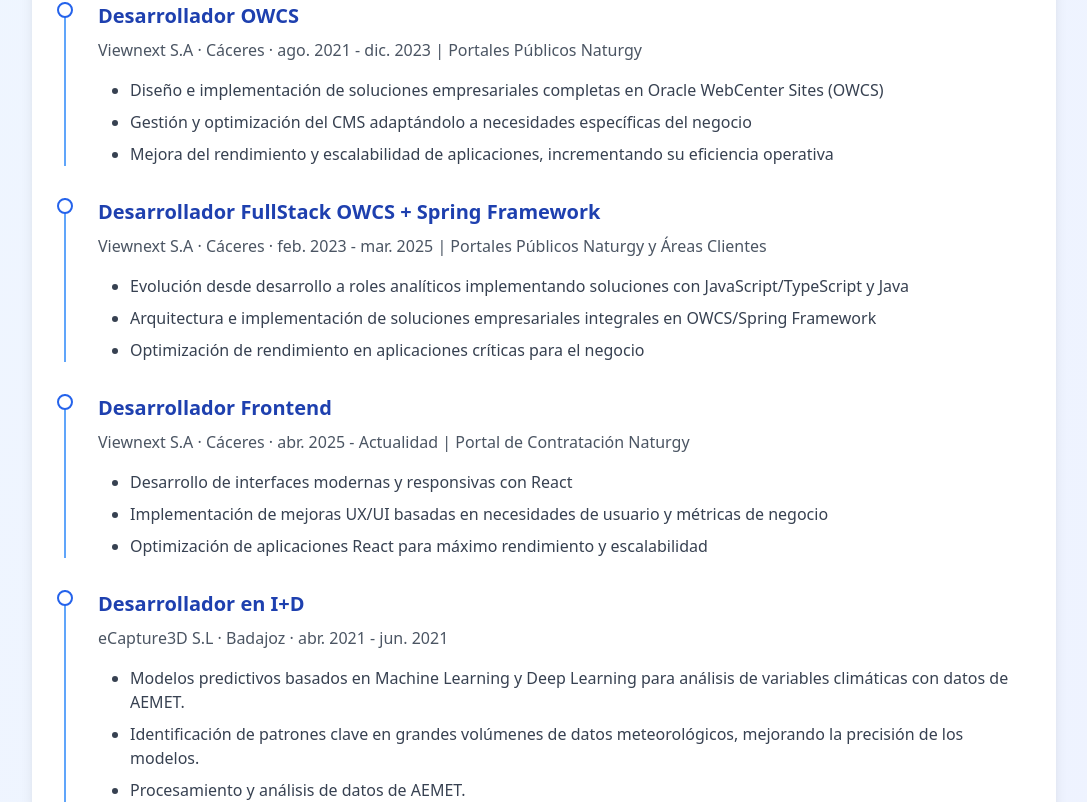
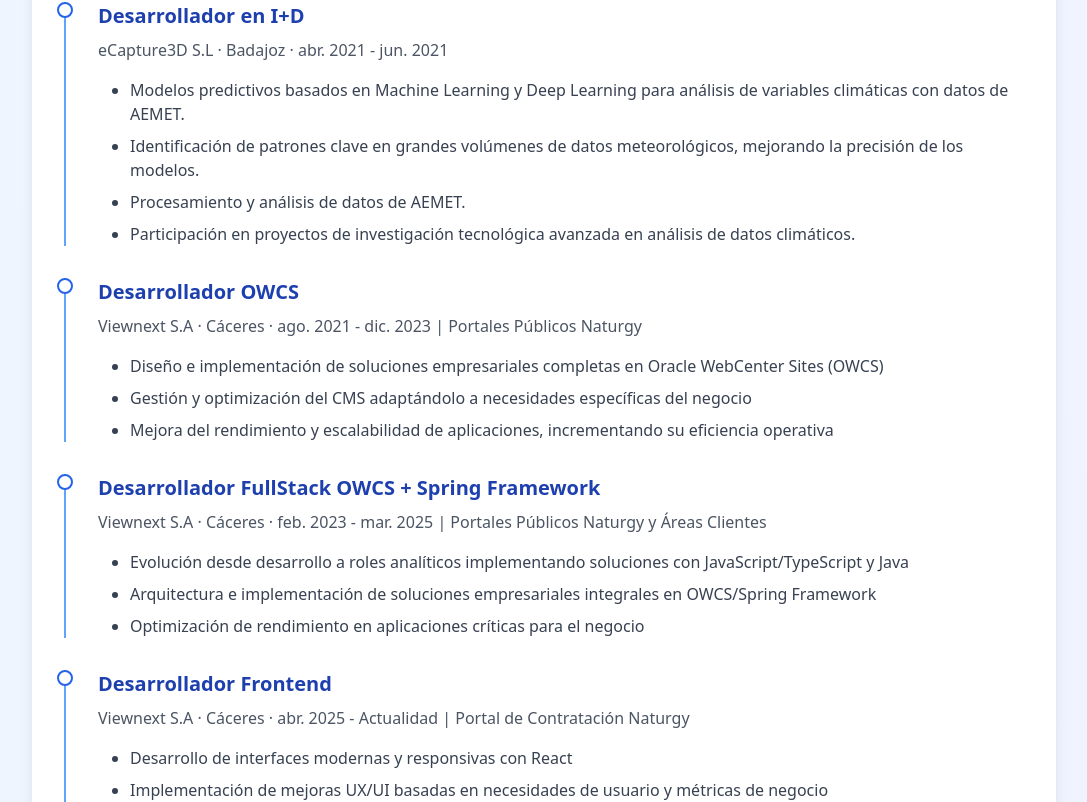
Before and after one commit to veriel-dev/web-minimalista, a React (Vite) app: page /curriculum-vitae in a window 1280 px wide. Shown: the part 1058-1860 px from the top of the page, without its empty margins (96-1183 px from the left). Built offline with nearby package versions, Linux system fonts and the light colour scheme.

Commit message:
Modificación Cv - 25/04/2025

```diff
--- /dev/null
+++ b/src/components/cvPage/AchievementsComponent.tsx
@@ -0,0 +1,25 @@
+import { Landmark } from 'lucide-react';
+import { cvPage } from '../../data/pages/cv';
+
+const AchievementsComponent = () => {
+  const { achievements } = cvPage;
+  return (
+    <section className="mb-12">
+      <div className="flex items-center gap-2 mb-6 border-b-2 border-blue-400 text-blue-600">
+        <Landmark className="w-5 h-5 text-blue-600" />
+        <h2 className="text-2xl font-bold">{achievements.title}</h2>
+      </div>
+      <div className="grid grid-cols-1 gap-6">
+        <ul className="mt-4 space-y-2 list-disc text-gray-700">
+          {achievements.expertise.map((item, index) => (
+            <li key={index} className="ml-8 list-item">
+              {item}
+            </li>
+          ))}
+        </ul>
+      </div>
+    </section>
+  );
+};
+
+export default AchievementsComponent;
--- /dev/null
+++ b/src/components/cvPage/LanguagesComponent.tsx
@@ -0,0 +1,24 @@
+import { Languages } from 'lucide-react';
+import { cvPage } from '../../data/pages/cv';
+
+const LanguagesComponent = () => {
+  const { languages } = cvPage;
+  return (
+    <section className="mb-12">
+      <div className="flex items-center gap-2 mb-6 border-b-2 border-blue-400 text-blue-600">
+        <Languages className="w-5 h-5 text-blue-600" />
+        <h2 className="text-2xl font-bold">{languages.title}</h2>
+      </div>
+      <div className="grid grid-cols-1 gap-6">
+        <ul className="mt-4 space-y-2 list-disc text-gray-700">
+          {languages.expertise.map((item, index) => (
+            <li key={index} className="ml-8 list-item">
+              {item}
+            </li>
+          ))}
+        </ul>
+      </div>
+    </section>
+  );
+};
+export default LanguagesComponent;
--- a/src/data/pages/cv.ts
+++ b/src/data/pages/cv.ts
@@ -1,129 +1,133 @@
-import { ChromeIcon, Database, Server } from "lucide-react";
+import { ChromeIcon, Database, Server } from 'lucide-react';
 
 export const cvPage = {
+  metadata: {
+    title: 'Veriel Dev | Curriculum Vitae',
+    description: 'Curriculum Vitae del desarrollador full stack Veriel.dev',
+    keywords: 'desarrollador full stack, desarrollo web, frontend, backend, cv, bases de datos',
+  },
   header: {
-    name: "Víctor Manuel Ordiales García",
-    job: "Full Stack Developer - Mid/Senior",
-    street: "Casar de Cáceres, Cáceres, España",
-    phone: "685394859",
-    email: "vmordiales@gmail.com",
-    linkedin: "https://www.linkedin.com/in/víctor-manuel-ordiales-garcía/",
-    gitHub: "https://github.com/veriel-dev",
-    web: "https://veriel.dev/"
+    name: 'Víctor Manuel Ordiales García',
+    job: 'Full Stack Developer - Mid/Senior',
+    street: 'Casar de Cáceres, Cáceres, España',
+    phone: '685394859',
+    email: 'vmordiales@gmail.com',
+    linkedin: 'https://www.linkedin.com/in/víctor-manuel-ordiales-garcía/',
+    gitHub: 'https://github.com/veriel-dev',
+    web: 'https://veriel.dev/',
   },
   about: {
-    title: "PERFIL PROFESIONAL",
-    text: "Desarrollador Full-Stack con más de 3 años de experiencia en entornos empresariales dinámicos, enfocado en el diseño, desarrollo e implementación de soluciones tecnológicas escalables y eficientes. He trabajado extensivamente en sistemas CMS empresariales (OWCS), desarrollando backend robusto con Spring Framework y creando interfaces frontend avanzadas utilizando JavaScript/TypeScript y web components, así como arquitecturas monolíticas y basadas en microservicios.",
-    text1: "Además, en mis proyectos personales, he ampliado mi stack tecnológico para incluir herramientas avanzadas como React , el runtime Node.js junto con frameworks como Nest y Next.js para el desarrollo backend y frontend, respectivamente. También cuento con experiencia en herramientas de construcción de sitios estáticos como Astro y la orquestación de contenedores con Docker . Esta combinación de experiencia profesional y personal me permite abordar proyectos desde múltiples perspectivas, garantizando soluciones innovadoras y eficientes para problemas complejos.",
+    title: 'PERFIL PROFESIONAL',
+    text: 'Desarrollador Full-Stack con más de 3 años de experiencia en entornos empresariales dinámicos, enfocado en el diseño, desarrollo e implementación de soluciones tecnológicas escalables y eficientes. He trabajado extensivamente en sistemas CMS empresariales (OWCS), desarrollando backend robusto con Spring Framework y creando interfaces frontend avanzadas utilizando JavaScript/TypeScript y web components, así como arquitecturas monolíticas y basadas en microservicios.',
+    text1:
+      'Además, en mis proyectos personales, he ampliado mi stack tecnológico para incluir herramientas avanzadas como React , el runtime Node.js junto con frameworks como Nest y Next.js para el desarrollo backend y frontend, respectivamente. También cuento con experiencia en herramientas de construcción de sitios estáticos como Astro y la orquestación de contenedores con Docker . Esta combinación de experiencia profesional y personal me permite abordar proyectos desde múltiples perspectivas, garantizando soluciones innovadoras y eficientes para problemas complejos.',
     expertise: [
-      "Diseño e implementación de soluciones web eficientes y escalables.",
-      "OWCS, Spring Framework, JavaScript/TypeScript, Java, Web Components, React, Node.js, Nest.js, Next.js, Astro, Docker.",
-      "Dominio de stack tecnológico completo y actualizado para desarrollo empresarial.",
-      "El uso de prácticas ágiles y la constante actualización del conocimiento técnico para ofrecer soluciones optimizadas y alineadas con las necesidades actuales del mercado."
-    ]
+      'Diseño e implementación de soluciones web eficientes y escalables.',
+      'OWCS, Spring Framework, JavaScript/TypeScript, Java, Web Components, React, Node.js, Nest.js, Next.js, Astro, Docker.',
+      'Dominio de stack tecnológico completo y actualizado para desarrollo empresarial.',
+      'El uso de prácticas ágiles y la constante actualización del conocimiento técnico para ofrecer soluciones optimizadas y alineadas con las necesidades actuales del mercado.',
+    ],
   },
   experience: {
-    title: "EXPERIENCIA PROFESIONAL",
+    title: 'EXPERIENCIA PROFESIONAL',
     jobs: [
       {
-        item: "Desarrollador OWCS",
-        project: 'Portales Públicos Naturgy',
-        company: "Viewnext S.A · Cáceres · ago. 2021 - dic. 2023 | Portales Públicos Naturgy",
+        item: 'Desarrollador en I+D',
+        company: 'eCapture3D S.L · Badajoz · abr. 2021 - jun. 2021',
         expertise: [
-          "Diseño e implementación de soluciones empresariales completas en Oracle WebCenter Sites (OWCS)",
-          "Gestión y optimización del CMS adaptándolo a necesidades específicas del negocio",
-          "Mejora del rendimiento y escalabilidad de aplicaciones, incrementando su eficiencia operativa",
-        ]
+          'Modelos predictivos basados en Machine Learning y Deep Learning para análisis de variables climáticas con datos de AEMET.',
+          'Identificación de patrones clave en grandes volúmenes de datos meteorológicos, mejorando la precisión de los modelos.',
+          'Procesamiento y análisis de datos de AEMET.',
+          'Participación en proyectos de investigación tecnológica avanzada en análisis de datos climáticos.',
+        ],
       },
       {
-        item: "Desarrollador FullStack OWCS + Spring Framework",
-        company: "Viewnext S.A · Cáceres · feb. 2023 - mar. 2025 | Portales Públicos Naturgy y Áreas Clientes",
+        item: 'Desarrollador OWCS',
+        project: 'Portales Públicos Naturgy',
+        company: 'Viewnext S.A · Cáceres · ago. 2021 - dic. 2023 | Portales Públicos Naturgy',
         expertise: [
-          "Evolución desde desarrollo a roles analíticos implementando soluciones con JavaScript/TypeScript y Java",
-          "Arquitectura e implementación de soluciones empresariales integrales en OWCS/Spring Framework",
-          "Optimización de rendimiento en aplicaciones críticas para el negocio",
-        ]
+          'Diseño e implementación de soluciones empresariales completas en Oracle WebCenter Sites (OWCS)',
+          'Gestión y optimización del CMS adaptándolo a necesidades específicas del negocio',
+          'Mejora del rendimiento y escalabilidad de aplicaciones, incrementando su eficiencia operativa',
+        ],
       },
       {
-        item: "Desarrollador Frontend",
-        company: "Viewnext S.A · Cáceres · abr. 2025 - Actualidad | Portal de Contratación Naturgy",
+        item: 'Desarrollador FullStack OWCS + Spring Framework',
+        company:
+          'Viewnext S.A · Cáceres · feb. 2023 - mar. 2025 | Portales Públicos Naturgy y Áreas Clientes',
         expertise: [
-          "Desarrollo de interfaces modernas y responsivas con React",
-          "Implementación de mejoras UX/UI basadas en necesidades de usuario y métricas de negocio",
-          "Optimización de aplicaciones React para máximo rendimiento y escalabilidad",
-        ]
+          'Evolución desde desarrollo a roles analíticos implementando soluciones con JavaScript/TypeScript y Java',
+          'Arquitectura e implementación de soluciones empresariales integrales en OWCS/Spring Framework',
+          'Optimización de rendimiento en aplicaciones críticas para el negocio',
+        ],
       },
       {
-        item: "Desarrollador en I+D",
-        company: "eCapture3D S.L · Badajoz · abr. 2021 - jun. 2021",
+        item: 'Desarrollador Frontend',
+        company: 'Viewnext S.A · Cáceres · abr. 2025 - Actualidad | Portal de Contratación Naturgy',
         expertise: [
-          "Modelos predictivos basados en Machine Learning y Deep Learning para análisis de variables climáticas con datos de AEMET.",
-          "Identificación de patrones clave en grandes volúmenes de datos meteorológicos, mejorando la precisión de los modelos.",
-          "Procesamiento y análisis de datos de AEMET.",
-          "Participación en proyectos de investigación tecnológica avanzada en análisis de datos climáticos."
-        ]
+          'Desarrollo de interfaces modernas y responsivas con React',
+          'Implementación de mejoras UX/UI basadas en necesidades de usuario y métricas de negocio',
+          'Optimización de aplicaciones React para máximo rendimiento y escalabilidad',
+        ],
       },
     ],
     isEducation: false,
   },
   education: {
-    title: "FORMACIÓN ACADÉMICA",
+    title: 'FORMACIÓN ACADÉMICA',
     jobs: [
       {
-        item: "Graduado en Física",
-        company: "Universidad de Extremadura - 2014 - 2021",
+        item: 'Graduado en Física',
+        company: 'Universidad de Extremadura - 2014 - 2021',
         expertise: [
-          "Especialización en física teórica y experimental",
-          "Énfasis en mecánica cuántica y física estadística",
-          "Formación en programación científica y análisis de datos",
-          "Desarrollo de proyectos de investigación y análisis experimental"
-        ]
+          'Especialización en física teórica y experimental',
+          'Énfasis en mecánica cuántica y física estadística',
+          'Formación en programación científica y análisis de datos',
+          'Desarrollo de proyectos de investigación y análisis experimental',
+        ],
       },
       {
-        item: "Bachiller",
-        company: "I.E.S.O. Norba Caesarina - 2012 - 2014",
+        item: 'Bachiller',
+        company: 'I.E.S.O. Norba Caesarina - 2012 - 2014',
         expertise: [
-          "Modalidad de Ciencias y Tecnología con excelencia académica",
-          "Desarrollo de fundamentos sólidos en matemáticas, física y química",
-          "Participación activa en olimpiadas científicas y proyectos de investigación a nivel escolar"
-        ]
+          'Modalidad de Ciencias y Tecnología con excelencia académica',
+          'Desarrollo de fundamentos sólidos en matemáticas, física y química',
+          'Participación activa en olimpiadas científicas y proyectos de investigación a nivel escolar',
+        ],
       },
     ],
     isEducation: true,
   },
   skills: {
-    title: "COMPETENCIAS TÉCNICAS",
+    title: 'COMPETENCIAS TÉCNICAS',
     tecs: [
       {
-        title: "FRONTEND",
+        title: 'FRONTEND',
         tec: ['HTML5/CSS3', 'JavaScript/Type Script', 'React', 'Vite', 'Astro', 'Web Components'],
-        icon: ChromeIcon
+        icon: ChromeIcon,
       },
       {
-        title: "BACKEND",
-        tec: ['Node', 'Python', 'Java', 'JSP', 'Spring MVC', 'Express', 'Nest', 'Next.js'],
-        icon: Server
+        title: 'BACKEND',
+        tec: ['Node', 'Java', 'Spring', 'Express', 'Nest', 'Next.js'],
+        icon: Server,
       },
       {
-        title: "BASES DE DATOS",
-        tec: ['MongoDB', 'OracleSQL', 'PostgreSQL', 'MySQL'],
-        icon: Database
-      }
-    ]
+        title: 'BASES DE DATOS',
+        tec: ['MongoDB', 'OracleSQL', 'PostgreSQL'],
+        icon: Database,
+      },
+    ],
   },
   languages: {
-    title: "IDIOMAS",
-    expertise: [
-      "Español: Nativo",
-      "Inglés: Básico"
-    ]
+    title: 'IDIOMAS',
+    expertise: ['Español: Nativo', 'Inglés: Básico'],
   },
   achievements: {
-    title: "LOGROS",
+    title: 'LOGROS',
     expertise: [
-      "Mejora de arquitecturas empresariales, orientadas a aumentar la eficiencia del sistema y reducción de costes.",
-      "Contribución a la mejora del rendimiento en aplicaciones de alto tráfico.",
-      "Evolución profesional desde un rol técnico inicial hasta funciones analíticas."
-    ]
-  }
+      'Mejora de arquitecturas empresariales, orientadas a aumentar la eficiencia del sistema y reducción de costes.',
+      'Contribución a la mejora del rendimiento en aplicaciones de alto tráfico.',
+      'Evolución profesional desde un rol técnico inicial hasta funciones analíticas.',
+    ],
+  },
 };
--- a/src/screens/CurriculumVitaePage.tsx
+++ b/src/screens/CurriculumVitaePage.tsx
@@ -1,24 +1,24 @@
-
 import ButtonDownload from '../components/cvPage/ButtonDownload';
 import HeaderSection from '../components/cvPage/HeaderSection';
 import AboutMeComponent from '../components/cvPage/AboutMeComponent';
 import TimeLineComponent from '../components/cvPage/TimeLineComponent';
 import SkillsComponents from '../components/cvPage/SkillsComponents';
-import { cvPage } from '../data/pages/cv';
-import IdiomasComponent from '../components/cvPage/IdiomasComponent';
-import LogrosComponent from '../components/cvPage/LogrosComponent';
+
+import LanguagesComponent from '../components/cvPage/LanguagesComponent';
 import { memo } from 'react';
 import { HeadSEO } from '../components';
+import { cvPage } from '../data';
+import AchievementsComponent from '../components/cvPage/AchievementsComponent';
 
 const CurriculumVitae = memo(() => {
-    const { experience, education } = cvPage
+  const { experience, education, metadata } = cvPage;
 
   return (
     <>
       <HeadSEO
-                title={"Veriel Dev | Curriculum Vitae "}
-                description={"Curriculum Vitae del desarrollador full stack Veriel.dev"}
-                keywords={"desarrollador full stack, desarrollo web, frontend, backend, cv, bases de datos"}
+        title={metadata.title}
+        description={metadata.description}
+        keywords={metadata.keywords}
       />
       <ButtonDownload />
       <div className="min-h-screen bg-gradient-to-br from-blue-50 to-indigo-50 py-8 px-4 print:bg-white print:p-0">
@@ -30,8 +30,8 @@
             <TimeLineComponent elements={experience} />
             <TimeLineComponent elements={education} />
             <SkillsComponents />
-                        <IdiomasComponent />
-                        <LogrosComponent />
+            <LanguagesComponent />
+            <AchievementsComponent />
           </div>
         </div>
       </div>
@@ -67,7 +67,7 @@
                 }
             `}</style>
     </>
-    )
-})
+  );
+});
 
-export default CurriculumVitae
+export default CurriculumVitae;
```
Also changed, not shown: src/components/cvPage/IdiomasComponent.tsx (deleted, +0 -26 lines), src/components/cvPage/LogrosComponent.tsx (deleted, +0 -28 lines). Lines whose indentation alone changed are shown as unchanged.
